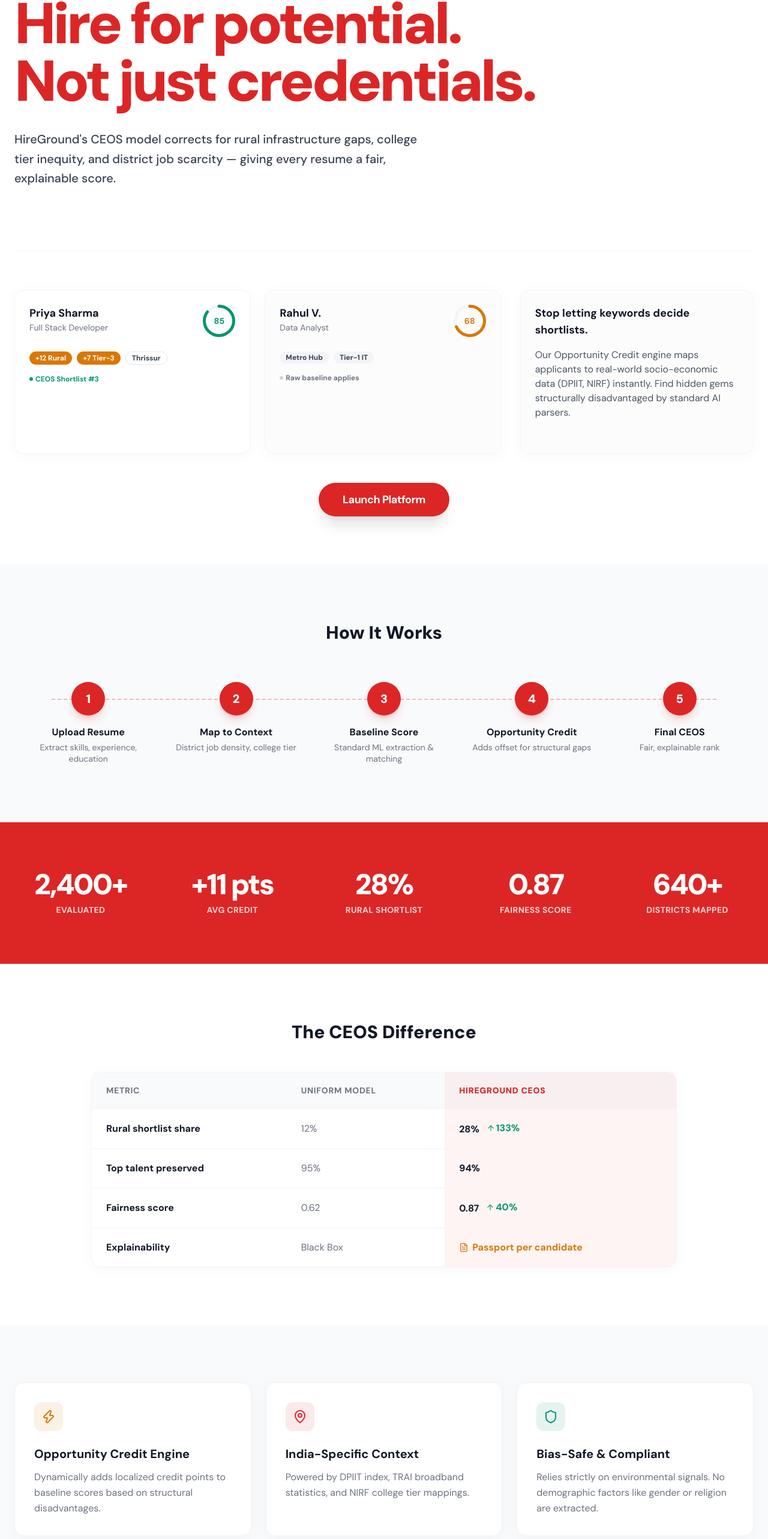
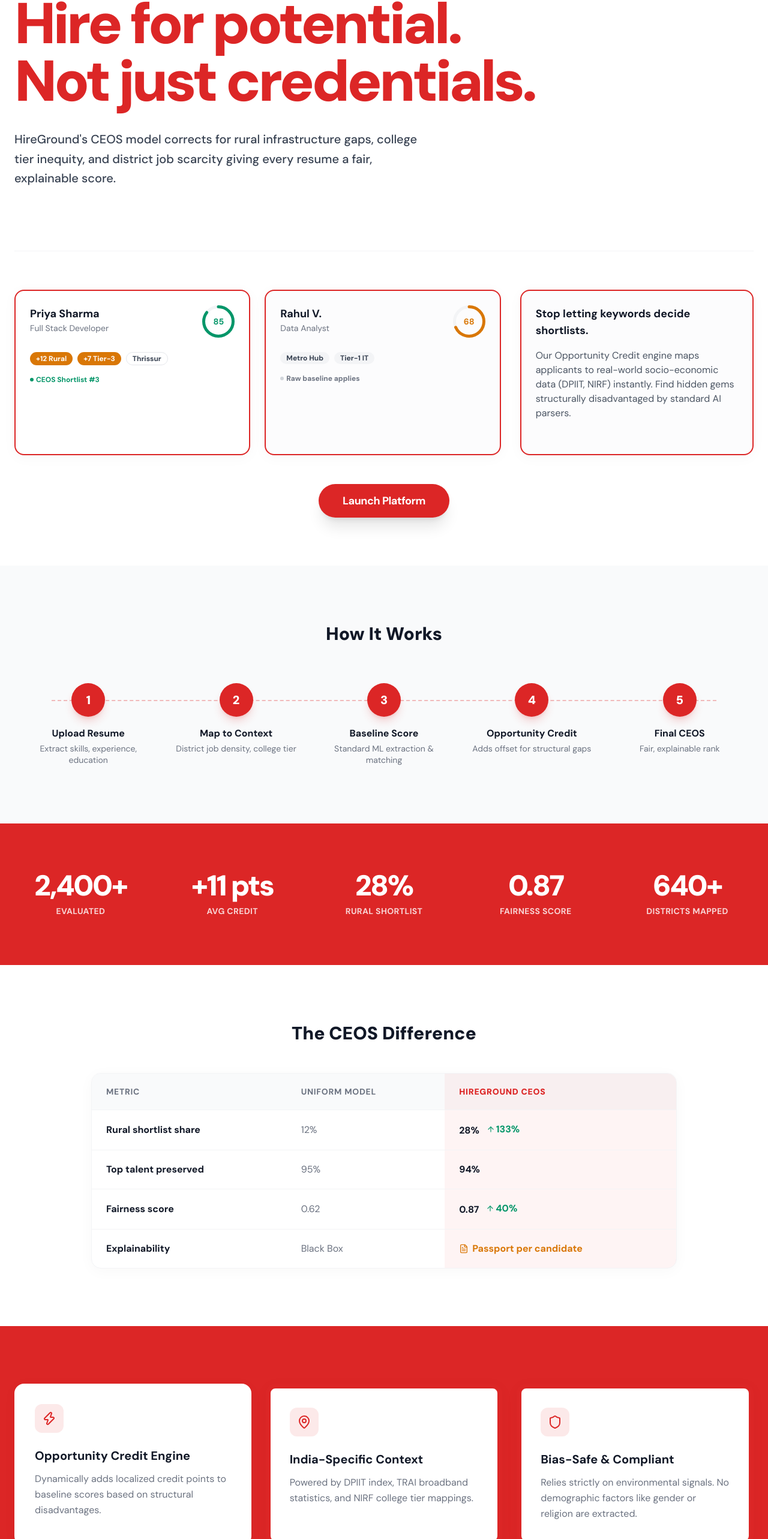
Before and after one commit to harshithanethi/HireGround, a React (Vite) app in the folder frontend/: page / in a window 1280 px wide. Shown: the part 185-2751 px from the top of the page at 60% size. Built offline with nearby package versions, Linux system fonts and the light colour scheme.

Commit message:
frontend card changes

```diff
--- a/frontend/src/pages/Hero.jsx
+++ b/frontend/src/pages/Hero.jsx
@@ -32,7 +32,7 @@
               transition={{ duration: 0.6, delay: 0.1 }}
               className="text-xl text-gray-700 max-w-2xl leading-relaxed font-medium mb-10"
             >
-              HireGround's CEOS model corrects for rural infrastructure gaps, college tier inequity, and district job scarcity — giving every resume a fair, explainable score.
+              HireGround's CEOS model corrects for rural infrastructure gaps, college tier inequity, and district job scarcity giving every resume a fair, explainable score.
             </motion.p>
           </div>
         </div>
@@ -48,7 +48,7 @@
             transition={{ duration: 0.6, delay: 0.3 }}
             className="lg:col-span-2 grid sm:grid-cols-2 gap-6 items-stretch"
           >
-            <Card hoverEffect className="p-6 h-full">
+            <Card hoverEffect className="p-6 h-full border-2 border-primary">
               <div className="flex justify-between items-start mb-6">
                 <div>
                   <h3 className="font-bold text-lg">Priya Sharma</h3>
@@ -67,7 +67,7 @@
               </div>
             </Card>
 
-            <Card hoverEffect className="p-6 bg-gray-50/50 h-full">
+            <Card hoverEffect className="p-6 bg-gray-50/50 border-2 border-primary h-full">
               <div className="flex justify-between items-start mb-6">
                 <div>
                   <h3 className="font-bold text-lg text-gray-900">Rahul V.</h3>
@@ -86,7 +86,7 @@
             </Card>
           </motion.div>
 
-          <Card hoverEffect className="p-6 bg-gray-50/50 h-full">
+          <Card hoverEffect className="p-6 bg-gray-50/50 border-2 border-primary h-full">
             <h3 className="font-bold text-lg text-gray-900 mb-4">
               Stop letting keywords decide shortlists.
             </h3>
@@ -205,54 +205,54 @@
       </section>
 
       {/* SECTION 5 - FEATURE BENTO */}
-      <section className="bg-gray-50 py-24" id="features">
+      <section className="bg-primary py-24" id="features">
         <div className="max-w-7xl mx-auto px-6">
           <div className="grid md:grid-cols-2 lg:grid-cols-3 gap-6">
-            <Card hoverEffect className="p-8">
-              <div className="w-12 h-12 rounded-xl bg-secondary/10 text-secondary flex items-center justify-center mb-6">
+            <Card hoverEffect className="p-8 bg-white border-2 border-white">
+              <div className="w-12 h-12 rounded-xl bg-primary/10 text-primary flex items-center justify-center mb-6">
                 <Zap size={24} />
               </div>
-              <h3 className="font-bold text-xl mb-3">Opportunity Credit Engine</h3>
+              <h3 className="font-bold text-xl mb-3 text-gray-900">Opportunity Credit Engine</h3>
               <p className="text-gray-500 leading-relaxed">Dynamically adds localized credit points to baseline scores based on structural disadvantages.</p>
             </Card>
 
-            <Card hoverEffect className="p-8">
+            <Card hoverEffect className="p-8 bg-white border-8 border-primary">
               <div className="w-12 h-12 rounded-xl bg-primary/10 text-primary flex items-center justify-center mb-6">
                 <MapPin size={24} />
               </div>
-              <h3 className="font-bold text-xl mb-3">India-Specific Context</h3>
+              <h3 className="font-bold text-xl mb-3 text-gray-900">India-Specific Context</h3>
               <p className="text-gray-500 leading-relaxed">Powered by DPIIT index, TRAI broadband statistics, and NIRF college tier mappings.</p>
             </Card>
 
-            <Card hoverEffect className="p-8">
-              <div className="w-12 h-12 rounded-xl bg-positive/10 text-positive flex items-center justify-center mb-6">
+            <Card hoverEffect className="p-8 bg-white border-8 border-primary">
+              <div className="w-12 h-12 rounded-xl bg-primary/10 text-primary flex items-center justify-center mb-6">
                 <Shield size={24} />
               </div>
-              <h3 className="font-bold text-xl mb-3">Bias-Safe & Compliant</h3>
+              <h3 className="font-bold text-xl mb-3 text-gray-900">Bias-Safe & Compliant</h3>
               <p className="text-gray-500 leading-relaxed">Relies strictly on environmental signals. No demographic factors like gender or religion are extracted.</p>
             </Card>
 
-            <Card hoverEffect className="p-8">
-              <div className="w-12 h-12 rounded-xl bg-positive/10 text-positive flex items-center justify-center mb-6">
+            <Card hoverEffect className="p-8 bg-white border-8 border-primary">
+              <div className="w-12 h-12 rounded-xl bg-primary/10 text-primary flex items-center justify-center mb-6">
                 <FileText size={24} />
               </div>
-              <h3 className="font-bold text-xl mb-3">Fairness Passport</h3>
+              <h3 className="font-bold text-xl mb-3 text-gray-900">Fairness Passport</h3>
               <p className="text-gray-500 leading-relaxed">Every candidate gets a government-grade report explaining exactly how their score was calculated.</p>
             </Card>
 
-            <Card hoverEffect className="p-8">
+            <Card hoverEffect className="p-8 bg-white border-2 border-primary">
               <div className="w-12 h-12 rounded-xl bg-primary/10 text-primary flex items-center justify-center mb-6">
                 <ArrowUp size={24} />
               </div>
-              <h3 className="font-bold text-xl mb-3">Side-by-side Impact</h3>
+              <h3 className="font-bold text-xl mb-3 text-gray-900">Side-by-side Impact</h3>
               <p className="text-gray-500 leading-relaxed">Compare standard raw LLM outputs against CEOS adjusted scoring right in the dashboard.</p>
             </Card>
 
-            <Card hoverEffect className="p-8">
-              <div className="w-12 h-12 rounded-xl bg-gray-100 text-gray-600 flex items-center justify-center mb-6">
+            <Card hoverEffect className="p-8 bg-white border-2 border-primary">
+              <div className="w-12 h-12 rounded-xl bg-primary/10 text-primary flex items-center justify-center mb-6">
                 <CheckCircle2 size={24} />
               </div>
-              <h3 className="font-bold text-xl mb-3">Offline Edge Capable</h3>
+              <h3 className="font-bold text-xl mb-3 text-gray-900">Offline Edge Capable</h3>
               <p className="text-gray-500 leading-relaxed">Runs effectively in low bandwidth Indian areas, synchronizing batch scores natively.</p>
             </Card>
           </div>
```
